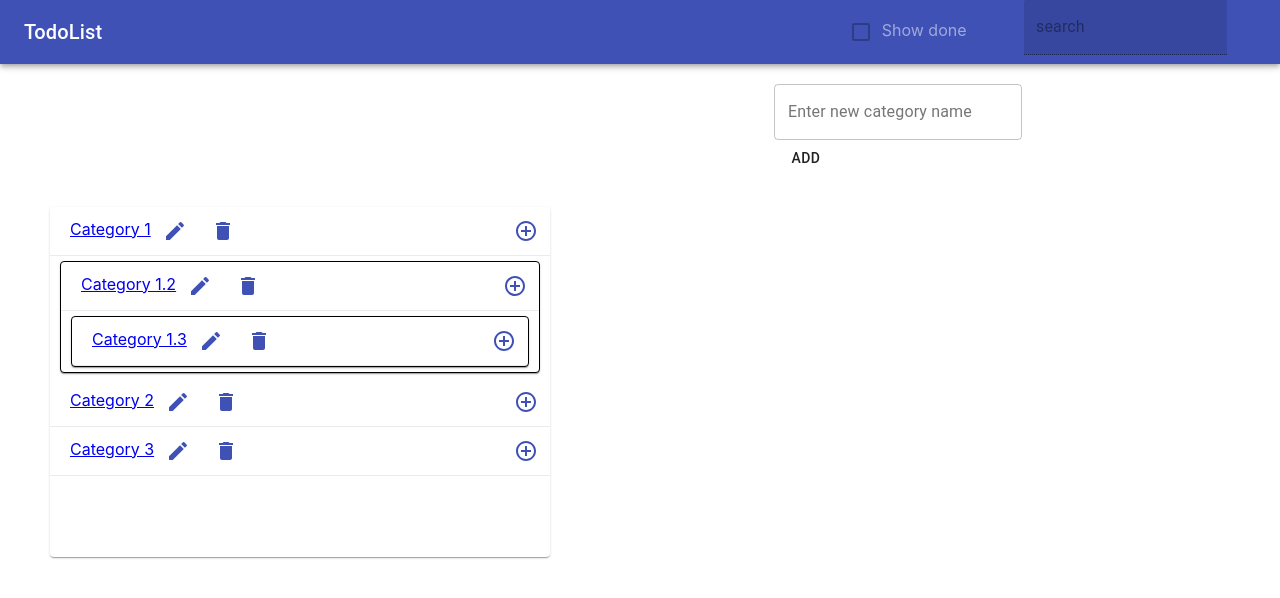
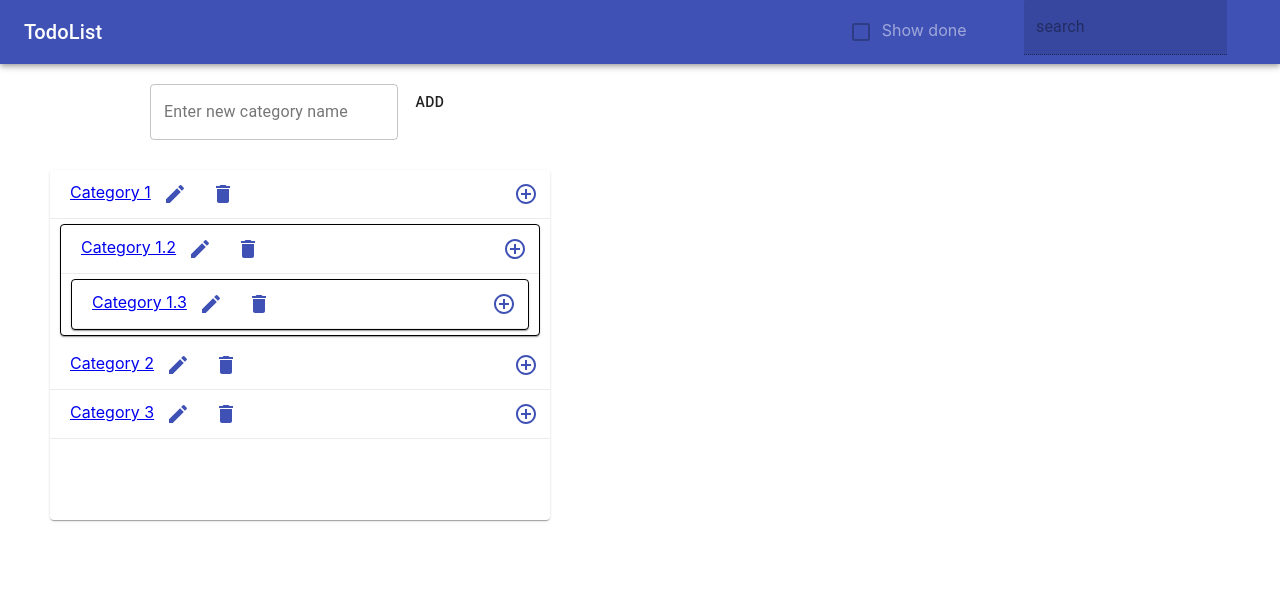
Before and after one commit to ilyajav/TodoTask, a React (Create React App) app: page /todos in a window 1280 px wide. Shown: the top 598 px of the page. Built offline with nearby package versions, Linux system fonts and the light colour scheme.

Commit message:
fix design

```diff
--- a/src/pages/TodoListPage/TodoList.module.css
+++ b/src/pages/TodoListPage/TodoList.module.css
@@ -9,7 +9,3 @@
 .icon{
     margin-left: 300px;
 }
-
-.todoBlock{
-    position: absolute;
-}
--- a/src/pages/TodoListPage/TodoListContainer.tsx
+++ b/src/pages/TodoListPage/TodoListContainer.tsx
@@ -1,6 +1,6 @@
 import React, {
     ChangeEvent,
-    useCallback,
+    useCallback, useEffect,
 } from 'react';
 import {
     useDispatch,
@@ -8,7 +8,8 @@ import {
 } from 'react-redux';
 import {useLocation} from 'react-router';
 
-import {ROUTING_DATA} from '../../App.constants';
+import {useHistory} from 'react-router-dom';
+import {ROUTING_DATA, ROUTING_PATHS} from '../../App.constants';
 import {
     todoSelector,
     changeTodoStatus,
@@ -28,6 +29,7 @@ export const TodoListContainer = () => {
     const finalTodo = useSelector(todoSelector);
     const dispatch = useDispatch();
     const location = useLocation();
+    const history = useHistory();
 
     const params = new URLSearchParams(location.search);
     const doneStatus = params.get(ROUTING_DATA.SHOW_DONE);
@@ -38,21 +40,25 @@ export const TodoListContainer = () => {
         const isDone = e.currentTarget.checked;
         dispatch(changeTodoStatus(id, isDone));
     }, [dispatch]);
-    const onRemoveCategory = (categoryId: string) => {
+    const onRemoveCategory = useCallback((categoryId: string) => {
         dispatch(removeCategory(categoryId));
-    };
+    }, [dispatch]);
     const onAddTodo = (title: string) => {
         dispatch(addTodo(title));
     };
-    const onAddCategory = (id: string, title: string) => {
+    const onAddCategory = useCallback((id: string, title: string) => {
         dispatch(addCategory(id, title));
-    };
-    const onAddSubCategory = (id: string, title: string) => {
+    }, [dispatch]);
+    const onAddSubCategory = useCallback((id: string, title: string) => {
         dispatch(addSubCategory(id, title));
-    };
-    const onChangeCategoryTitle = (id: string, title: string) => {
+    }, [dispatch]);
+    const onChangeCategoryTitle = useCallback((id: string, title: string) => {
         dispatch(changeCategoryTitle(id, title));
-    };
+    }, [dispatch]);
+
+    useEffect(() => {
+        history.push(`${ROUTING_PATHS.TODO_LIST_PAGE_ROUTE}`);
+    }, [history, categoryData]);
 
     return (
         <TodoListPage
--- a/src/pages/TodoListPage/TodoListPade.module.css
+++ b/src/pages/TodoListPage/TodoListPade.module.css
@@ -1,3 +1,3 @@
-.addItem{
-    padding-right: 200px;
+.todoBlock{
+    position: absolute;
 }
--- a/src/pages/TodoListPage/TodoListPage.tsx
+++ b/src/pages/TodoListPage/TodoListPage.tsx
@@ -1,11 +1,17 @@
 import React, {ChangeEvent} from 'react';
 import {v1} from 'uuid';
+import {
+    Box, Container, Grid, makeStyles,
+} from '@material-ui/core';
 
 import {AddItemForm, Header} from './components';
 import {TodoList} from './TodoList';
 import {TodoDataStyle} from './components/TodoStyles';
 import {CategoryTree} from './CategoryTree';
-import {CategoryState, Todos} from '../../store';
+import {
+    CategoryState,
+    Todos,
+} from '../../store';
 
 import style from './TodoListPade.module.css';
 
@@ -24,7 +30,7 @@ type TodoListPageProps = {
     onChangeCategoryTitle: (id: string, title: string) => void;
 }
 
-export const TodoListPage = (
+export const TodoListPage = React.memo((
     {
         onChangeTodoStatus,
         todoData,
@@ -44,15 +50,32 @@ export const TodoListPage = (
     if (categoryId) {
         todos = todoData.filter(td => td.parentID === categoryId);
     }
+
     return (
         <>
             <Header categoryId={categoryId} />
+            <Box display="flex">
+                <div>
+                    <AddItemForm
+                        formText="Enter new category name"
+                        onAddItem={onAddCategory}
+                        categoryId={v1()}
+                        addStyle={styleData.addItemCategory}
+                    />
+                    <CategoryTree
+                        onRemoveCategory={onRemoveCategory}
+                        category={category}
+                        onAddSubCategory={onAddSubCategory}
+                        onChangeCategoryTitle={onChangeCategoryTitle}
+                    />
+                </div>
                 {categoryId && (
-                <>
+                    <div>
                         <AddItemForm
                             formText="Enter new Todo name"
                             onAddItem={onAddTodo}
                             categoryId={categoryId}
+                            addStyle={styleData.addItemTodo}
                         />
                         <TodoList
                             onChangeTodoStatus={onChangeTodoStatus}
@@ -61,21 +84,9 @@ export const TodoListPage = (
                             doneStatus={doneStatus}
                             searchTodo={searchTodo}
                         />
-                </>
+                    </div>
                 )}
-            <div className={style.addItem}>
-                <AddItemForm
-                    formText="Enter new category name"
-                    onAddItem={onAddCategory}
-                    categoryId={v1()}
-                />
-            </div>
-            <CategoryTree
-                onRemoveCategory={onRemoveCategory}
-                category={category}
-                onAddSubCategory={onAddSubCategory}
-                onChangeCategoryTitle={onChangeCategoryTitle}
-            />
+            </Box>
         </>
     );
-};
+});
--- a/src/pages/TodoListPage/components/AddItemForm.module.css
+++ b/src/pages/TodoListPage/components/AddItemForm.module.css
@@ -1,3 +1,3 @@
 .addForm{
-    padding: 20px 20px 20px 750px;
+    padding: 20px 20px 20px 150px;
 }
--- a/src/pages/TodoListPage/components/AddItemForm.tsx
+++ b/src/pages/TodoListPage/components/AddItemForm.tsx
@@ -11,11 +11,13 @@ import {
 } from '@material-ui/core';
 
 import style from './AddItemForm.module.css';
+import {TodoStyles} from './TodoStyles';
 
 type AddItemFormProps = {
     formText: string
     onAddItem: (id: string, title: string) => void;
     categoryId: string,
+    addStyle: TodoStyles;
 }
 
 export const AddItemForm = React.memo((
@@ -23,6 +25,7 @@ export const AddItemForm = React.memo((
         formText,
         onAddItem,
         categoryId,
+        addStyle,
     }: AddItemFormProps
 ) => {
     const [title, setTitle] = useState<string>('');
@@ -44,11 +47,9 @@ export const AddItemForm = React.memo((
     };
 
     return (
-        <div>
-            <Container fixed>
+        <>
             <Grid
-                    container
-                    className={style.addForm}
+                style={addStyle}
             >
                 <TextField
                     variant="outlined"
@@ -59,7 +60,6 @@ export const AddItemForm = React.memo((
                 />
                 <Button onClick={onAddTodo}>Add</Button>
             </Grid>
-            </Container>
-        </div>
+        </>
     );
 });
--- a/src/pages/TodoListPage/components/TodoStyles.ts
+++ b/src/pages/TodoListPage/components/TodoStyles.ts
@@ -3,11 +3,16 @@ export type TodoStyles = {
     width?: number,
     height?: number,
     margin?: string,
+    padding?: string,
+    marginTop?: number,
+    minWidth?: number,
 }
 
 export type TodoDataStyle = {
     todo: TodoStyles,
     category: TodoStyles,
+    addItemTodo: TodoStyles,
+    addItemCategory: TodoStyles,
 }
 
 export const commonStyle: TodoDataStyle = {
@@ -15,7 +20,7 @@ export const commonStyle: TodoDataStyle = {
         overflowY: 'auto' as 'auto',
         width: 500,
         height: 350,
-        margin: '10px 650px',
+        margin: '10px 80px',
     },
     category: {
         overflowY: 'auto' as 'auto',
@@ -23,4 +28,10 @@ export const commonStyle: TodoDataStyle = {
         height: 350,
         margin: '10px 50px',
     },
+    addItemTodo: {
+        padding: '20px 20px 20px 230px',
+    },
+    addItemCategory: {
+        padding: '20px 20px 20px 150px',
+    },
 };
--- a/src/store/category-reducer.ts
+++ b/src/store/category-reducer.ts
@@ -85,7 +85,7 @@ const initialState: CategoryState[] = [
 
 type AddSubCategory = ReturnType<typeof addSubCategory>
 type ChangeCategoryTitle = ReturnType<typeof changeCategoryTitle>
-type AddCategory = ReturnType<typeof addCategory>
+export type AddCategory = ReturnType<typeof addCategory>
 export type RemoveCategory = ReturnType<typeof removeCategory>
 type ActionCategory =
     AddCategory
--- a/src/store/todo-reducer.ts
+++ b/src/store/todo-reducer.ts
@@ -1,9 +1,11 @@
 import {v1} from 'uuid';
 
 import {
+    ACTIONS_TYPES_CATEGORY,
     ACTIONS_TYPES_TODO,
 } from '../App.constants';
 import {
+    AddCategory,
     category1Id,
     category2Id,
     category3Id,
@@ -37,6 +39,7 @@ type ActionTodo =
     | AddTodo
     | ChangeTodo
     | RemoveCategory
+    | AddCategory
 
 const todoId1 = v1();
 const todoId2 = v1();
```
Lines whose indentation alone changed are shown as unchanged.
